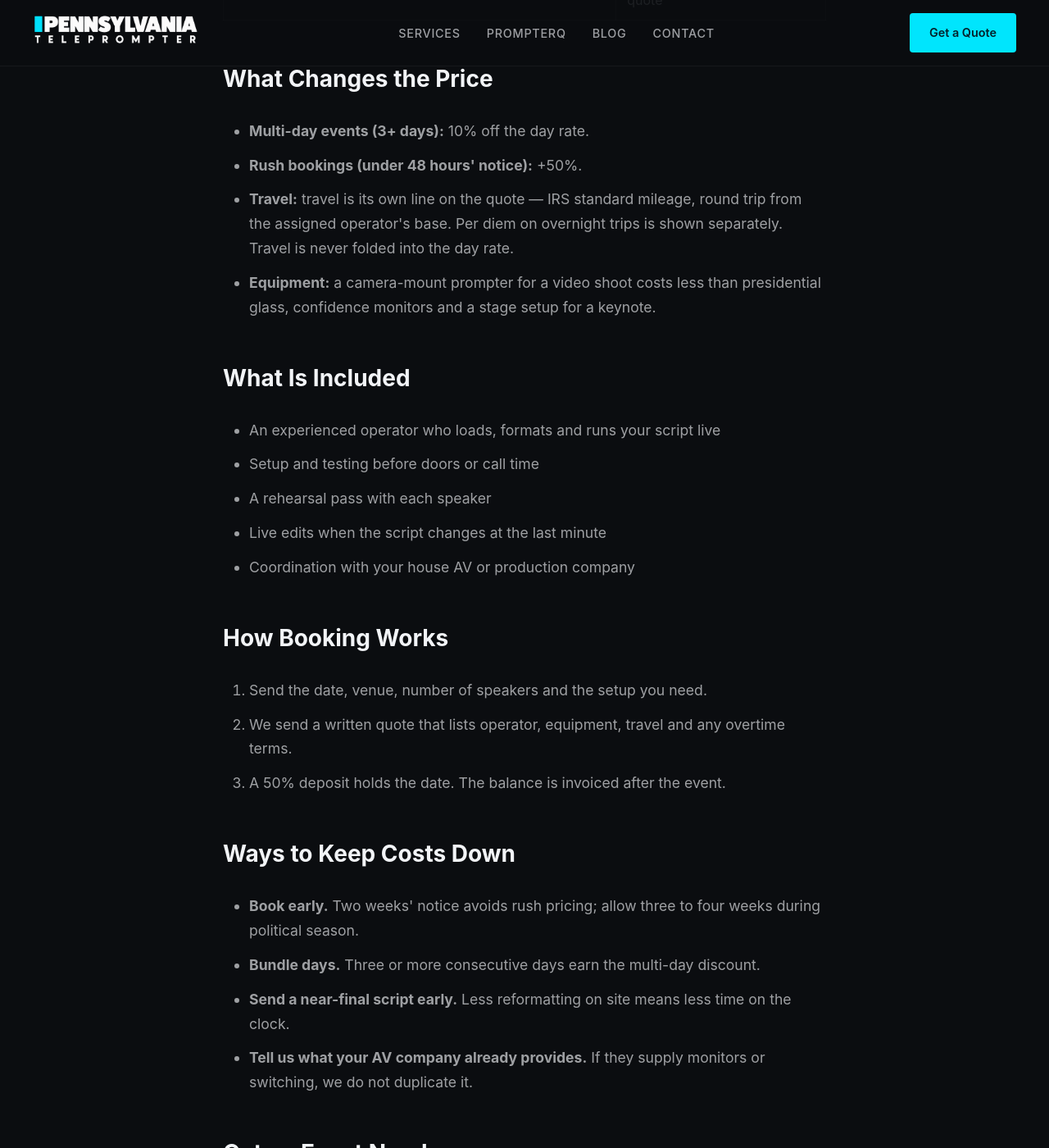
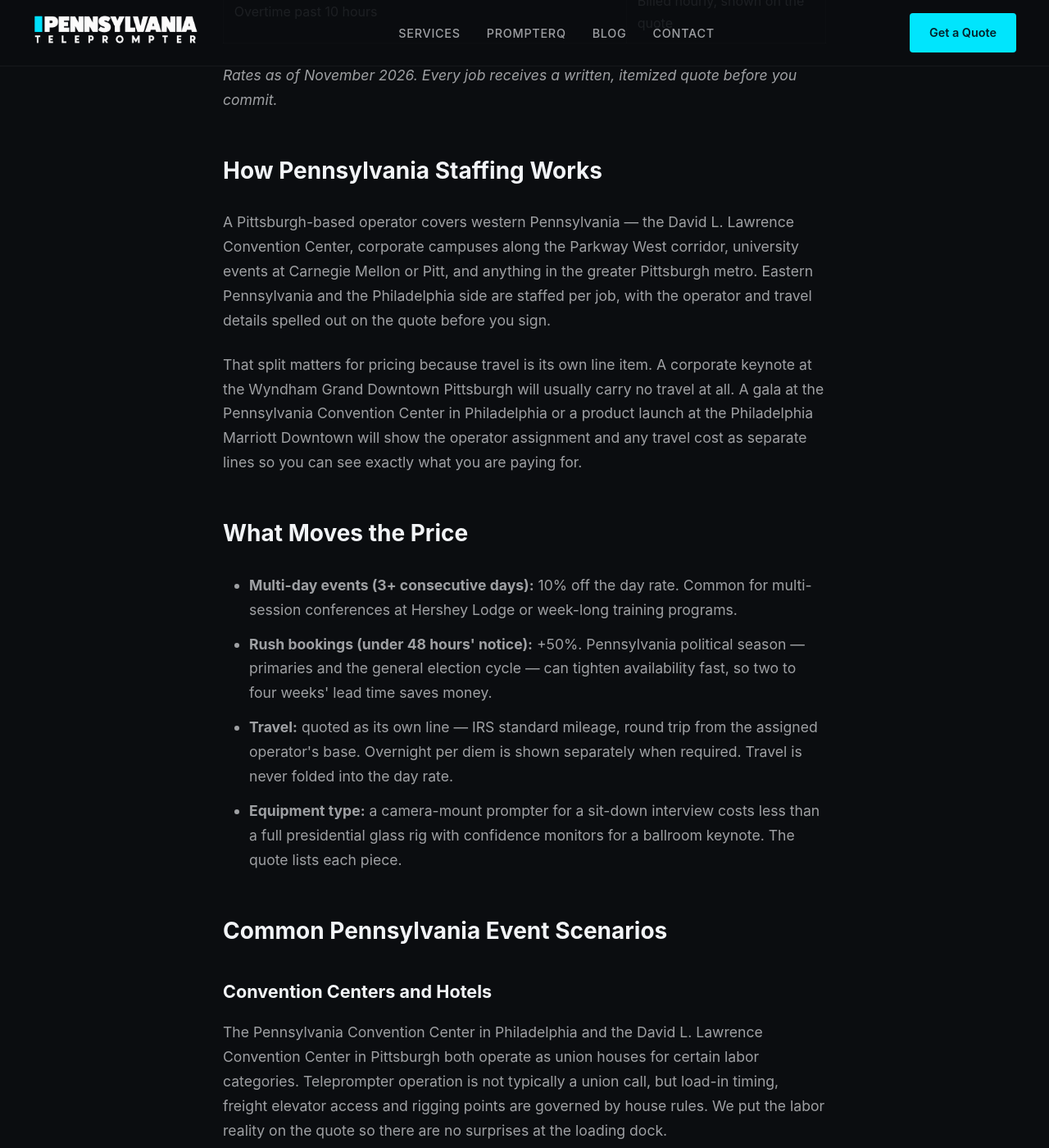
Before and after one commit to jasproj/pennsylvaniateleprompter, a Jekyll site: the page blog/teleprompter-cost-pennsylvania.html, which Jekyll copies as it is, in a window 1280 px wide and 1400 px high, scrolled down 1142 px. Shown: the whole window at 82% size. Built offline with Jekyll 4.4.1, drawn with Linux system fonts in a browser that asks for light colours; some of the changed text lies outside the part shown.

Commit message:
seo: rewrite teleprompter-cost-pennsylvania.html as genuine local money page
Co-Authored-By: Claude Opus 4.6 <noreply@anthropic.com>

```diff
--- a/blog/teleprompter-cost-pennsylvania.html
+++ b/blog/teleprompter-cost-pennsylvania.html
@@ -27,8 +27,8 @@
     {
         "@context": "https://schema.org",
         "@type": "Article",
-        "headline": "How Much Does a Teleprompter Cost in Pennsylvania? 2026 Rates",
-        "description": "Teleprompter operator rates in Pennsylvania for 2026: half day, full day, presidential glass, overtime, travel, and what moves the price. Itemized quotes before you book.",
+        "headline": "Teleprompter Cost in Pennsylvania — 2026 Pricing & What to Expect",
+        "description": "What teleprompter services actually cost in Pennsylvania for 2026. Operator rates for Pittsburgh, Philadelphia, Harrisburg and statewide events, with travel, equipment and overtime broken out on the quote.",
         "author": {
             "@type": "Organization",
             "name": "Pennsylvania Teleprompter"
@@ -257,13 +257,13 @@ hr{border-color:rgba(255,255,255,.08)}
     <article>
         <header class="article-header">
             <div class="category">Pricing</div>
-            <h1>How Much Does a Teleprompter Cost in Pennsylvania? 2026 Rates</h1>
-            <div class="meta">5 min read • Updated October 2026</div>
+            <h1>Teleprompter Cost in Pennsylvania — 2026 Pricing &amp; What to Expect</h1>
+            <div class="meta">6 min read • Updated November 2026</div>
         </header>
         <div class="article-content">
-<p>Most clients ask the same first question: what will a teleprompter cost for my event? Below are the ranges we actually quote in Pennsylvania, what moves the price up or down, and what is included. Every job gets a written quote before you commit, with crew and travel shown as separate lines.</p>
-<p><em>Rates as of October 2026.</em></p>
-<h2>Typical Rates</h2>
+<p>Pennsylvania runs everything from pharma launches in King of Prussia to steelworker retirement dinners in Monroeville, and the teleprompter needs are just as varied. This page lays out the rates we actually quote across the state in 2026, explains the line items you will see, and covers the logistics that are specific to working in PA venues.</p>
+
+<h2>2026 Rate Ranges</h2>
 <table>
 <thead>
 <tr>
@@ -281,46 +281,71 @@ hr{border-color:rgba(255,255,255,.08)}
 <td>$1,200 – $1,500</td>
 </tr>
 <tr>
-<td>Operator plus full equipment package, including presidential glass</td>
+<td>Operator + full equipment package (presidential glass, monitors, stands)</td>
 <td>$1,500 – $2,000 per day</td>
 </tr>
 <tr>
 <td>Overtime past 10 hours</td>
-<td>billed hourly, shown on the quote</td>
+<td>Billed hourly, shown on the quote</td>
 </tr>
 </tbody>
 </table>
-<h2>What Changes the Price</h2>
+<p><em>Rates as of November 2026. Every job receives a written, itemized quote before you commit.</em></p>
+
+<h2>How Pennsylvania Staffing Works</h2>
+<p>A Pittsburgh-based operator covers western Pennsylvania — the David L. Lawrence Convention Center, corporate campuses along the Parkway West corridor, university events at Carnegie Mellon or Pitt, and anything in the greater Pittsburgh metro. Eastern Pennsylvania and the Philadelphia side are staffed per job, with the operator and travel details spelled out on the quote before you sign.</p>
+<p>That split matters for pricing because travel is its own line item. A corporate keynote at the Wyndham Grand Downtown Pittsburgh will usually carry no travel at all. A gala at the Pennsylvania Convention Center in Philadelphia or a product launch at the Philadelphia Marriott Downtown will show the operator assignment and any travel cost as separate lines so you can see exactly what you are paying for.</p>
+
+<h2>What Moves the Price</h2>
 <ul>
-<li><strong>Multi-day events (3+ days):</strong> 10% off the day rate.</li>
-<li><strong>Rush bookings (under 48 hours' notice):</strong> +50%.</li>
-<li><strong>Travel:</strong> travel is its own line on the quote — IRS standard mileage, round trip from the assigned operator's base. Per diem on overnight trips is shown separately. Travel is never folded into the day rate.</li>
-<li><strong>Equipment:</strong> a camera-mount prompter for a video shoot costs less than presidential glass, confidence monitors and a stage setup for a keynote.</li>
+<li><strong>Multi-day events (3+ consecutive days):</strong> 10% off the day rate. Common for multi-session conferences at Hershey Lodge or week-long training programs.</li>
+<li><strong>Rush bookings (under 48 hours' notice):</strong> +50%. Pennsylvania political season — primaries and the general election cycle — can tighten availability fast, so two to four weeks' lead time saves money.</li>
+<li><strong>Travel:</strong> quoted as its own line — IRS standard mileage, round trip from the assigned operator's base. Overnight per diem is shown separately when required. Travel is never folded into the day rate.</li>
+<li><strong>Equipment type:</strong> a camera-mount prompter for a sit-down interview costs less than a full presidential glass rig with confidence monitors for a ballroom keynote. The quote lists each piece.</li>
 </ul>
-<h2>What Is Included</h2>
+
+<h2>Common Pennsylvania Event Scenarios</h2>
+<h3>Convention Centers and Hotels</h3>
+<p>The Pennsylvania Convention Center in Philadelphia and the David L. Lawrence Convention Center in Pittsburgh both operate as union houses for certain labor categories. Teleprompter operation is not typically a union call, but load-in timing, freight elevator access and rigging points are governed by house rules. We put the labor reality on the quote so there are no surprises at the loading dock.</p>
+
+<h3>Corporate Campuses and Board Rooms</h3>
+<p>Headquarters along the Route 202 corridor in Chester and Montgomery counties, insurance and finance offices in downtown Harrisburg, and tech campuses in the Strip District all book teleprompter for town halls, earnings calls and internal video shoots. These are usually half-day jobs with a camera-mount rig or a confidence monitor on a lectern — straightforward setups that land in the lower end of the rate table.</p>
+
+<h3>University and Medical Events</h3>
+<p>Commencement season at Penn State, Temple, Drexel or the University of Pittsburgh means multiple speakers, long scripts and ceremonies that run well past the four-hour mark. Medical conferences at venues like the Lancaster Convention Center or hotel ballrooms in the Lehigh Valley often need two-day runs with rehearsal time built in. The multi-day discount applies when you book three or more consecutive days.</p>
+
+<h3>Political and Government</h3>
+<p>Pennsylvania is a presidential swing state, and the demand for presidential-style glass teleprompters spikes every cycle. Rally stages, legislative addresses in Harrisburg and campaign events in Erie or Scranton all require the same thing: a reliable rig and an operator who has done it before. Rush pricing applies when notice is under 48 hours, which happens often in this category.</p>
+
+<h2>What Every Quote Includes</h2>
 <ul>
-<li>An experienced operator who loads, formats and runs your script live</li>
-<li>Setup and testing before doors or call time</li>
+<li>A dedicated operator who loads, formats and scrolls your script in real time</li>
+<li>Setup, alignment and testing completed before doors open or cameras roll</li>
 <li>A rehearsal pass with each speaker</li>
-<li>Live edits when the script changes at the last minute</li>
-<li>Coordination with your house AV or production company</li>
+<li>Live script edits when last-minute changes arrive — and they usually do</li>
+<li>Direct coordination with your AV company or venue technical staff</li>
 </ul>
-<h2>How Booking Works</h2>
+
+<h2>Booking Steps</h2>
 <ol>
-<li>Send the date, venue, number of speakers and the setup you need.</li>
-<li>We send a written quote that lists operator, equipment, travel and any overtime terms.</li>
+<li>Send the date, venue, number of speakers and the type of setup you need.</li>
+<li>We return a written quote with operator, equipment, travel and overtime terms listed as separate lines.</li>
 <li>A 50% deposit holds the date. The balance is invoiced after the event.</li>
 </ol>
-<h2>Ways to Keep Costs Down</h2>
+
+<h2>Ways to Keep the Number Down</h2>
 <ul>
-<li><strong>Book early.</strong> Two weeks' notice avoids rush pricing; allow three to four weeks during political season.</li>
-<li><strong>Bundle days.</strong> Three or more consecutive days earn the multi-day discount.</li>
-<li><strong>Send a near-final script early.</strong> Less reformatting on site means less time on the clock.</li>
-<li><strong>Tell us what your AV company already provides.</strong> If they supply monitors or switching, we do not duplicate it.</li>
+<li><strong>Book early.</strong> Two weeks' notice avoids the rush surcharge. During election season, three to four weeks is safer.</li>
+<li><strong>Bundle consecutive days.</strong> Three or more days in a row earn the multi-day discount — useful for multi-session conferences at Hershey, Seven Springs or any PA resort venue.</li>
+<li><strong>Send a near-final script ahead of time.</strong> Less reformatting on site means less time on the clock.</li>
+<li><strong>Tell us what your AV vendor already supplies.</strong> If they have monitors or video switching covered, we do not duplicate the gear.</li>
 </ul>
-<h2>Get an Exact Number</h2>
-<p>We cover Philadelphia, Pittsburgh, Harrisburg, Allentown and the rest of Pennsylvania. Ranges only go so far. Send us your event details and we will come back with an itemized quote, usually the same day.</p>
-            <p><a href="/#contact" class="cta-button">Get an Itemized Quote</a></p>
+
+<div class="cta-box">
+<h3>Get a Pennsylvania Quote</h3>
+<p>Every event is different. Send us the details and we will come back with an itemized quote — usually the same business day.</p>
+<a href="/#contact" class="cta-button">Request a Quote</a>
+</div>
         </div>
     </article>
 
```
Also changed, not shown: other parts of blog/teleprompter-cost-pennsylvania.html (+4 -4 lines).
